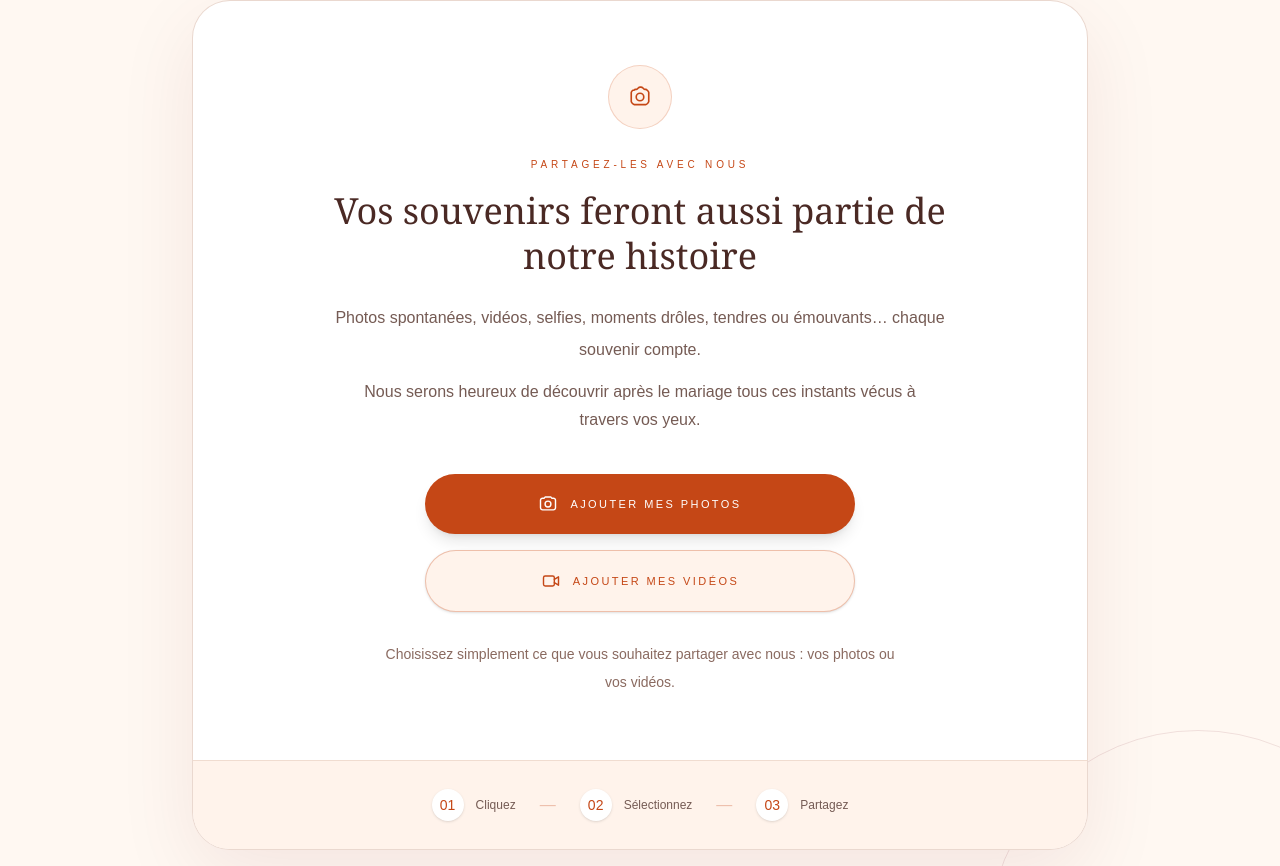
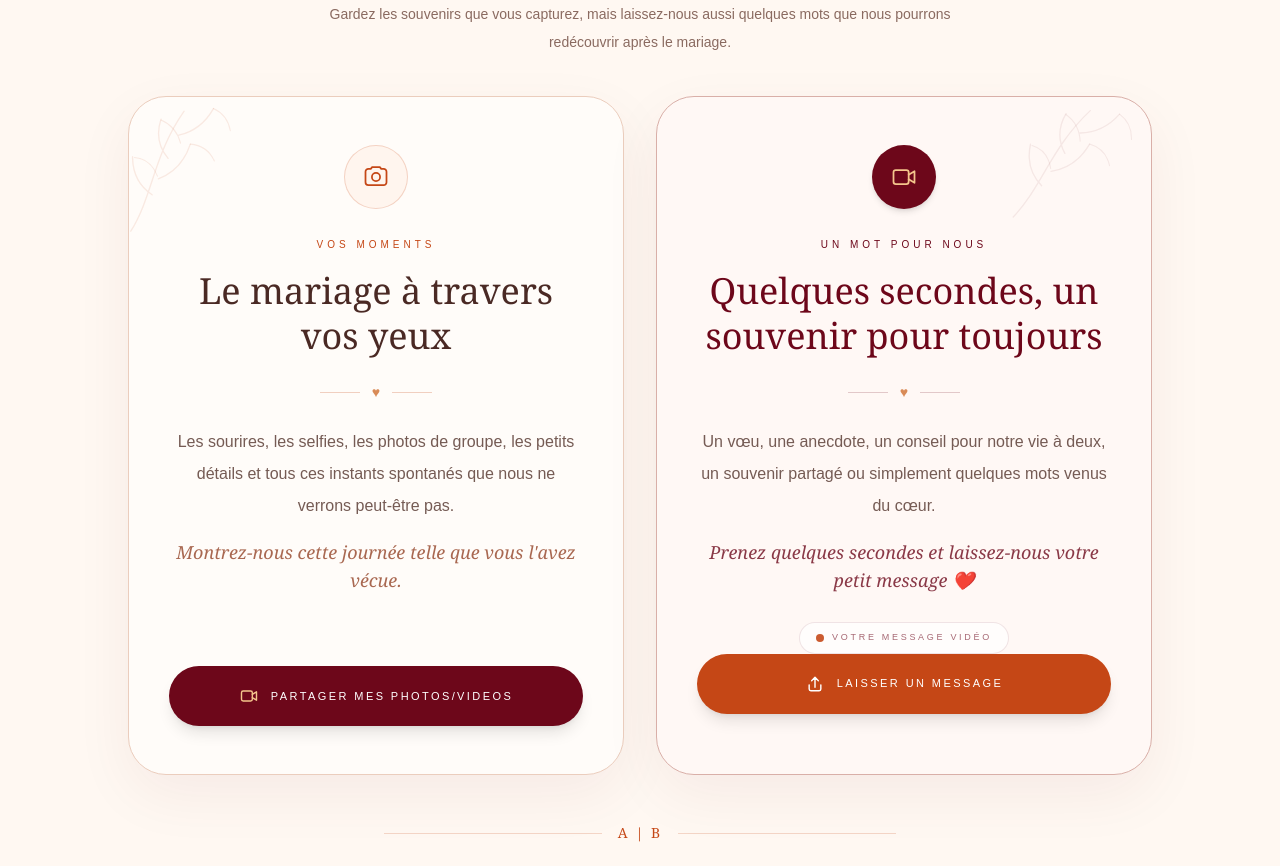
Before and after one commit to Melick237/mariage-baudouin-anelka, a Next.js app: page /snapchat in a window 1280 px wide. Shown: the part 1874-2740 px from the top of the page. Built offline with nearby package versions, Linux system fonts and the light colour scheme.

Commit message:
update upload

```diff
--- a/app/snapchat/page.tsx
+++ b/app/snapchat/page.tsx
@@ -487,107 +487,62 @@ const handleFiles = async (
 
 
           {/* =====================================================
-              GRANDE CARTE
+              DEUX EXPÉRIENCES DE PARTAGE
+          ===================================================== */}
+          <div className="mx-auto mt-14 max-w-5xl">
+
+            {/* INTRODUCTION */}
+            <div className="mx-auto max-w-2xl text-center">
+              <p className="text-sm leading-7 text-[#8A6A60]">
+                Gardez les souvenirs que vous capturez, mais laissez-nous aussi
+                quelques mots que nous pourrons redécouvrir après le mariage.
+              </p>
+            </div>
+
+
+            {/* =====================================================
+                LES DEUX CARTES
             ====================================================== */}
-          <div className="mx-auto mt-14 max-w-4xl overflow-hidden rounded-[38px] border border-[#DDBFAF]/60 bg-white shadow-[0_25px_80px_rgba(109,7,26,0.08)]">
+            <div className="mt-10 grid gap-6 lg:grid-cols-2 lg:gap-8">
 
-            {/* PARTIE HAUTE */}
-            <div className="relative px-7 py-12 text-center md:px-16 md:py-16">
+              {/* ===================================================
+                  CARTE 1 — VOS MOMENTS
+              =================================================== */}
+              <div className="group relative overflow-hidden rounded-[38px] border border-[#EBCDBD] bg-[#FFFCF9] shadow-[0_20px_60px_rgba(109,7,26,0.06)] transition duration-500 hover:-translate-y-1 hover:shadow-[0_25px_70px_rgba(109,7,26,0.10)]">
 
-              {/* PETITE ICÔNE */}
-              <div className="mx-auto flex h-16 w-16 items-center justify-center rounded-full border border-[#C54716]/20 bg-[#FFF3EB]">
+                {/* DÉCORATION BOTANIQUE */}
+                <svg
+                  viewBox="0 0 180 180"
+                  fill="none"
+                  className="pointer-events-none absolute -left-4 -top-2 h-40 w-40 text-[#C54716]/10"
+                  aria-hidden="true"
+                >
+                  <path
+                    d="M20 160C45 120 45 75 80 25M44 119C29 109 22 94 22 76M51 101C70 94 81 80 87 62M62 78C51 65 49 49 54 34M74 52C91 48 104 38 113 22"
+                    stroke="currentColor"
+                    strokeWidth="1.5"
+                    strokeLinecap="round"
+                  />
+                  <path
+                    d="M24 77C37 78 45 85 50 98M54 35C66 40 73 50 76 61M87 62C100 63 109 70 114 81M113 22C124 27 130 36 132 47"
+                    stroke="currentColor"
+                    strokeWidth="1.2"
+                    strokeLinecap="round"
+                  />
+                </svg>
+
+
+                <div className="relative flex h-full flex-col px-7 py-10 text-center md:px-10 md:py-12">
+
+                  {/* ICÔNE */}
+                  <div className="mx-auto flex h-16 w-16 items-center justify-center rounded-full border border-[#C54716]/20 bg-[#FFF5EE]">
 
                     <svg
                       viewBox="0 0 24 24"
                       fill="none"
                       stroke="currentColor"
-                  strokeWidth="1.4"
+                      strokeWidth="1.5"
                       className="h-7 w-7 text-[#C54716]"
-                  aria-hidden="true"
-                >
-                  <path
-                    strokeLinecap="round"
-                    strokeLinejoin="round"
-                    d="M6.827 6.175A2.31 2.31 0 0 1 8.186 5.5h.505c.458 0 .894-.2 1.193-.548l.612-.714A2.31 2.31 0 0 1 12.248 3.5h.504a2.31 2.31 0 0 1 1.752.738l.612.714c.299.348.735.548 1.193.548h.505a2.31 2.31 0 0 1 1.359.675l.652.652A2.31 2.31 0 0 1 19.5 8.186v7.628a2.31 2.31 0 0 1-.675 1.359l-.652.652a2.31 2.31 0 0 1-1.359.675H7.186a2.31 2.31 0 0 1-1.359-.675l-.652-.652a2.31 2.31 0 0 1-.675-1.359V8.186a2.31 2.31 0 0 1 .675-1.359l.652-.652Z"
-                  />
-
-                  <circle
-                    cx="12"
-                    cy="12"
-                    r="3.25"
-                  />
-                </svg>
-
-              </div>
-
-
-              <p className="mt-7 text-[10px] uppercase tracking-[0.38em] text-[#C54716]">
-                Partagez-les avec nous
-              </p>
-
-              <h3 className="mx-auto mt-4 max-w-2xl font-serif text-3xl leading-tight text-[#4A2924] md:text-4xl">
-                Vos souvenirs feront aussi partie de notre histoire
-              </h3>
-
-              <p className="mx-auto mt-6 max-w-2xl leading-8 text-[#755B54]">
-                Photos spontanées, vidéos, selfies, moments drôles,
-                tendres ou émouvants… chaque souvenir compte.
-              </p>
-
-              <p className="mx-auto mt-3 max-w-xl leading-7 text-[#755B54]">
-                Nous serons heureux de découvrir après le mariage
-                tous ces instants vécus à travers vos yeux.
-              </p>
-
-
-              {/* =================================================
-                  UPLOAD PHOTOS & VIDÉOS
-              ================================================= */}
-              <div className="mt-10 flex flex-col items-center justify-center">
-
-                {/* =================================================
-                    INPUT INVISIBLE - PHOTOS
-                ================================================= */}
-                <input
-                  ref={fileInputRef}
-                  type="file"
-                  accept="image/*"
-                  multiple
-                  className="hidden"
-                  onChange={handleFiles}
-                />
-
-                {/* =================================================
-                    BOUTONS
-                ================================================= */}
-                <div className="flex w-full max-w-[430px] flex-col gap-4">
-
-                  {/* =========================
-                      BOUTON PHOTOS
-                  ========================== */}
-                  <button
-                    type="button"
-                    disabled={uploading}
-                    onClick={() => fileInputRef.current?.click()}
-                    className="group flex w-full items-center justify-center gap-3 rounded-full bg-[#C54716] px-7 py-5 text-center text-[10px] uppercase tracking-[0.22em] text-white shadow-lg transition duration-300 hover:-translate-y-1 hover:bg-[#A83D13] hover:shadow-xl disabled:cursor-not-allowed disabled:opacity-60 sm:text-[11px]"
-                  >
-                    {uploading ? (
-                      <>
-                        <span className="h-5 w-5 shrink-0 animate-spin rounded-full border-2 border-white/40 border-t-white" />
-
-                        <span>
-                          Envoi des photos...
-                        </span>
-                      </>
-                    ) : (
-                      <>
-                        {/* ICÔNE PHOTO */}
-                        <svg
-                          viewBox="0 0 24 24"
-                          fill="none"
-                          stroke="currentColor"
-                          strokeWidth="1.7"
-                          className="h-5 w-5 shrink-0"
                       aria-hidden="true"
                     >
                       <path
@@ -603,30 +558,76 @@ const handleFiles = async (
                       />
                     </svg>
 
-                        <span>
-                          Ajouter mes photos
-                        </span>
-                      </>
-                    )}
-                  </button>
+                  </div>
 
 
-                  {/* =========================
-                      BOUTON VIDÉOS
-                  ========================== */}
+                  <p className="mt-7 text-[10px] uppercase tracking-[0.4em] text-[#C54716]">
+                    Vos moments
+                  </p>
+
+                  <h3 className="mt-4 font-serif text-3xl leading-tight text-[#4A2924] md:text-4xl">
+                    Le mariage à travers vos yeux
+                  </h3>
+
+
+                  {/* PETIT SÉPARATEUR */}
+                  <div className="mx-auto mt-6 flex items-center gap-3">
+
+                    <div className="h-px w-10 bg-[#C54716]/25" />
+
+                    <span className="text-sm text-[#D98B57]">
+                      ♥
+                    </span>
+
+                    <div className="h-px w-10 bg-[#C54716]/25" />
+
+                  </div>
+
+
+                  <p className="mt-6 leading-8 text-[#755B54]">
+                    Les sourires, les selfies, les photos de groupe, les petits
+                    détails et tous ces instants spontanés que nous ne verrons
+                    peut-être pas.
+                  </p>
+
+                  <p className="mt-4 font-serif text-lg italic leading-7 text-[#A96851]">
+                    Montrez-nous cette journée telle que vous l&apos;avez vécue.
+                  </p>
+
+
+                  {/* =================================================
+                      INPUT INVISIBLE
+                  ================================================= */}
+                  <input
+                    ref={fileInputRef}
+                    type="file"
+                    accept="image/*,video/*"
+                    multiple
+                    className="hidden"
+                    onChange={handleFiles}
+                  />
+
+
+                  {/* =================================================
+                      BOUTON PHOTOS / MOMENTS
+                  ================================================= */}
+                  <div className="mt-auto pt-9">
+
+                    <div className="mt-auto pt-9">
+
                     <a
                       href="https://script.google.com/macros/s/AKfycbyOyVkGVKKdE-n3EcuaUwSR5Z_i0EnwEZL4Gdl5C9s6vxV5HyIw9vmhIq_IhvjjuPNxWg/exec"
                       target="_blank"
                       rel="noopener noreferrer"
-                    className="group flex w-full items-center justify-center gap-3 rounded-full border border-[#C54716]/30 bg-[#FFF3EB] px-7 py-5 text-center text-[10px] uppercase tracking-[0.22em] text-[#C54716] shadow-sm transition duration-300 hover:-translate-y-1 hover:border-[#C54716] hover:bg-[#FCE7DA] hover:shadow-lg sm:text-[11px]"
+                      className="flex w-full items-center justify-center gap-3 rounded-full bg-[#6D071A] px-7 py-5 text-center text-[10px] uppercase tracking-[0.22em] text-white shadow-lg transition duration-300 hover:-translate-y-1 hover:bg-[#520515] hover:shadow-xl sm:text-[11px]"
                     >
-                    {/* ICÔNE VIDÉO */}
+
                       <svg
                         viewBox="0 0 24 24"
                         fill="none"
                         stroke="currentColor"
                         strokeWidth="1.7"
-                      className="h-5 w-5 shrink-0"
+                        className="h-5 w-5 shrink-0 text-[#F4C58C]"
                         aria-hidden="true"
                       >
                         <rect
@@ -645,22 +646,21 @@ const handleFiles = async (
                       </svg>
 
                       <span>
-                      Ajouter mes vidéos
+                        Partager mes photos/videos
                       </span>
+
                     </a>
 
                   </div>
 
 
-                {/* =================================================
-                    PROGRESSION UPLOAD PHOTOS
-                ================================================= */}
+                    {/* PROGRESSION */}
                     {uploading && (
-                  <div className="mx-auto mt-6 w-full max-w-[430px]">
+                      <div className="mx-auto mt-6 w-full">
 
                         <div className="mb-2 flex items-center justify-between gap-4 text-xs text-[#755B54]">
 
-                      <span className="max-w-[300px] truncate">
+                          <span className="max-w-[260px] truncate">
                             {currentFile}
                           </span>
 
@@ -671,24 +671,24 @@ const handleFiles = async (
                         </div>
 
                         <div className="h-2 w-full overflow-hidden rounded-full bg-[#F1DDD2]">
+
                           <div
                             className="h-full rounded-full bg-[#C54716] transition-[width] duration-300"
                             style={{
                               width: `${progress}%`,
                             }}
                           />
+
                         </div>
 
                       </div>
                     )}
 
 
-                {/* =================================================
-                    MESSAGE UPLOAD PHOTOS
-                ================================================= */}
+                    {/* MESSAGE UPLOAD */}
                     {message && (
                       <div
-                    className={`mx-auto mt-5 max-w-lg rounded-2xl px-5 py-3 text-sm leading-6 ${
+                        className={`mx-auto mt-5 rounded-2xl px-5 py-3 text-sm leading-6 ${
                           message.includes("succès")
                             ? "bg-[#FFF3EB] text-[#6D071A]"
                             : message.includes("/")
@@ -702,14 +702,159 @@ const handleFiles = async (
 
                   </div>
 
+                </div>
 
-              {/* PETITE EXPLICATION */}
-              <div className="mx-auto mt-7 max-w-lg">
+              </div>
 
-                <p className="text-sm leading-7 text-[#8A6A60]">
-                  Choisissez simplement ce que vous souhaitez partager avec nous :
-                  vos photos ou vos vidéos.
+
+              {/* ===================================================
+                  CARTE 2 — MESSAGE VIDÉO
+              =================================================== */}
+              <div className="group relative overflow-hidden rounded-[38px] border border-[#D9AFA8] bg-[#FFF8F5] shadow-[0_20px_60px_rgba(109,7,26,0.06)] transition duration-500 hover:-translate-y-1 hover:shadow-[0_25px_70px_rgba(109,7,26,0.10)]">
+
+                {/* DÉCORATION BOTANIQUE */}
+                <svg
+                  viewBox="0 0 180 180"
+                  fill="none"
+                  className="pointer-events-none absolute -right-4 -top-2 h-40 w-40 rotate-12 text-[#6D071A]/[0.07]"
+                  aria-hidden="true"
+                >
+                  <path
+                    d="M20 160C45 120 45 75 80 25M44 119C29 109 22 94 22 76M51 101C70 94 81 80 87 62M62 78C51 65 49 49 54 34M74 52C91 48 104 38 113 22"
+                    stroke="currentColor"
+                    strokeWidth="1.5"
+                    strokeLinecap="round"
+                  />
+                  <path
+                    d="M24 77C37 78 45 85 50 98M54 35C66 40 73 50 76 61M87 62C100 63 109 70 114 81M113 22C124 27 130 36 132 47"
+                    stroke="currentColor"
+                    strokeWidth="1.2"
+                    strokeLinecap="round"
+                  />
+                </svg>
+
+
+                <div className="relative flex h-full flex-col px-7 py-10 text-center md:px-10 md:py-12">
+
+                  {/* ICÔNE */}
+                  <div className="mx-auto flex h-16 w-16 items-center justify-center rounded-full bg-[#6D071A] shadow-md">
+
+                    <svg
+                      viewBox="0 0 24 24"
+                      fill="none"
+                      stroke="currentColor"
+                      strokeWidth="1.5"
+                      className="h-7 w-7 text-[#F4C58C]"
+                      aria-hidden="true"
+                    >
+                      <rect
+                        x="3"
+                        y="6"
+                        width="13"
+                        height="12"
+                        rx="2"
+                      />
+
+                      <path
+                        strokeLinecap="round"
+                        strokeLinejoin="round"
+                        d="m16 10 5-3v10l-5-3"
+                      />
+                    </svg>
+
+                  </div>
+
+
+                  <p className="mt-7 text-[10px] uppercase tracking-[0.4em] text-[#6D071A]">
+                    Un mot pour nous
                   </p>
+
+                  <h3 className="mt-4 font-serif text-3xl leading-tight text-[#6D071A] md:text-4xl">
+                    Quelques secondes, un souvenir pour toujours
+                  </h3>
+
+
+                  {/* PETIT SÉPARATEUR */}
+                  <div className="mx-auto mt-6 flex items-center gap-3">
+
+                    <div className="h-px w-10 bg-[#6D071A]/20" />
+
+                    <span className="text-sm text-[#D98B57]">
+                      ♥
+                    </span>
+
+                    <div className="h-px w-10 bg-[#6D071A]/20" />
+
+                  </div>
+
+
+                  <p className="mt-6 leading-8 text-[#755B54]">
+                    Un vœu, une anecdote, un conseil pour notre vie à deux,
+                    un souvenir partagé ou simplement quelques mots venus du cœur.
+                  </p>
+
+                  <p className="mt-4 font-serif text-lg italic leading-7 text-[#8A3947]">
+                    Prenez quelques secondes et laissez-nous votre petit message ❤️
+                  </p>
+
+
+                  {/* PETIT INDICATEUR VIDÉO */}
+                  <div className="mx-auto mt-7 flex w-fit items-center gap-2 rounded-full border border-[#6D071A]/10 bg-white/70 px-4 py-2">
+
+                    <span className="h-2 w-2 animate-pulse rounded-full bg-[#C54716]" />
+
+                    <span className="text-[9px] uppercase tracking-[0.3em] text-[#6D071A]/60">
+                      Votre message vidéo
+                    </span>
+
+                  </div>
+
+
+                  {/* =================================================
+                      BOUTON MESSAGE VIDÉO
+                  ================================================= */}
+
+                  <button
+                      type="button"
+                      disabled={uploading}
+                      onClick={() => fileInputRef.current?.click()}
+                      className="flex w-full items-center justify-center gap-3 rounded-full bg-[#C54716] px-7 py-5 text-center text-[10px] uppercase tracking-[0.22em] text-white shadow-lg transition duration-300 hover:-translate-y-1 hover:bg-[#A83D13] hover:shadow-xl disabled:cursor-not-allowed disabled:opacity-60 sm:text-[11px]"
+                    >
+
+                      {uploading ? (
+                        <>
+                          <span className="h-5 w-5 shrink-0 animate-spin rounded-full border-2 border-white/40 border-t-white" />
+
+                          <span>
+                            Envoi en cours...
+                          </span>
+                        </>
+                      ) : (
+                        <>
+                          <svg
+                            viewBox="0 0 24 24"
+                            fill="none"
+                            stroke="currentColor"
+                            strokeWidth="1.7"
+                            className="h-5 w-5 shrink-0"
+                            aria-hidden="true"
+                          >
+                            <path
+                              strokeLinecap="round"
+                              strokeLinejoin="round"
+                              d="M12 16V4m0 0-4 4m4-4 4 4M5 13v5a2 2 0 0 0 2 2h10a2 2 0 0 0 2-2v-5"
+                            />
+                          </svg>
+
+                          <span>
+                            Laisser un message
+                          </span>
+                        </>
+                      )}
+
+                    </button>
+
+                </div>
 
               </div>
 
@@ -717,9 +862,33 @@ const handleFiles = async (
 
 
             {/* =====================================================
+                PETITE PHRASE APRÈS LES DEUX CARTES
+            ====================================================== */}
+            <div className="mt-12 text-center">
+
+              <div className="mx-auto flex max-w-lg items-center justify-center gap-4">
+
+                <div className="h-px flex-1 bg-[#C54716]/20" />
+
+                <span className="font-serif text-sm tracking-[0.15em] text-[#C54716]">
+                  A | B
+                </span>
+
+                <div className="h-px flex-1 bg-[#C54716]/20" />
+
+              </div>
+
+              <p className="mx-auto mt-6 max-w-xl font-serif text-xl italic leading-8 text-[#755B54]">
+                Vos regards. Vos voix. Notre histoire.
+              </p>
+
+            </div>
+
+
+            {/* =====================================================
                 BANDEAU BAS
             ====================================================== */}
-            <div className="border-t border-[#DDBFAF]/45 bg-[#FFF3EB] px-6 py-7">
+            <div className="mx-auto mt-12 max-w-4xl overflow-hidden rounded-[28px] border border-[#DDBFAF]/45 bg-[#FFF3EB] px-6 py-7">
 
               <div className="flex flex-col items-center justify-center gap-4 text-center sm:flex-row sm:gap-6">
 
@@ -730,7 +899,7 @@ const handleFiles = async (
                   </span>
 
                   <span className="text-xs text-[#755B54]">
-                    Cliquez
+                    Choisissez
                   </span>
 
                 </div>
@@ -748,7 +917,7 @@ const handleFiles = async (
                   </span>
 
                   <span className="text-xs text-[#755B54]">
-                    Sélectionnez
+                    Partagez
                   </span>
 
                 </div>
@@ -766,7 +935,7 @@ const handleFiles = async (
                   </span>
 
                   <span className="text-xs text-[#755B54]">
-                    Partagez
+                    Souvenez-vous
                   </span>
 
                 </div>
```
Lines whose indentation alone changed are shown as unchanged.
